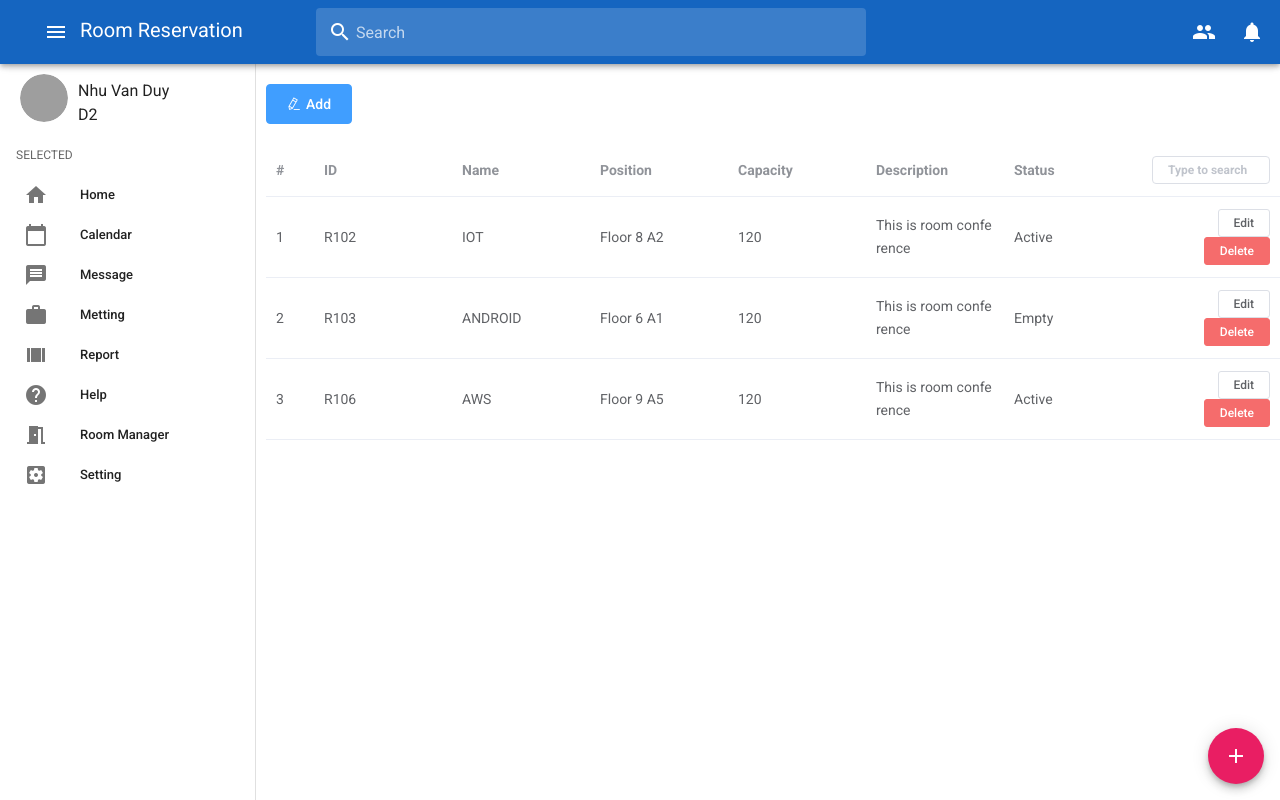
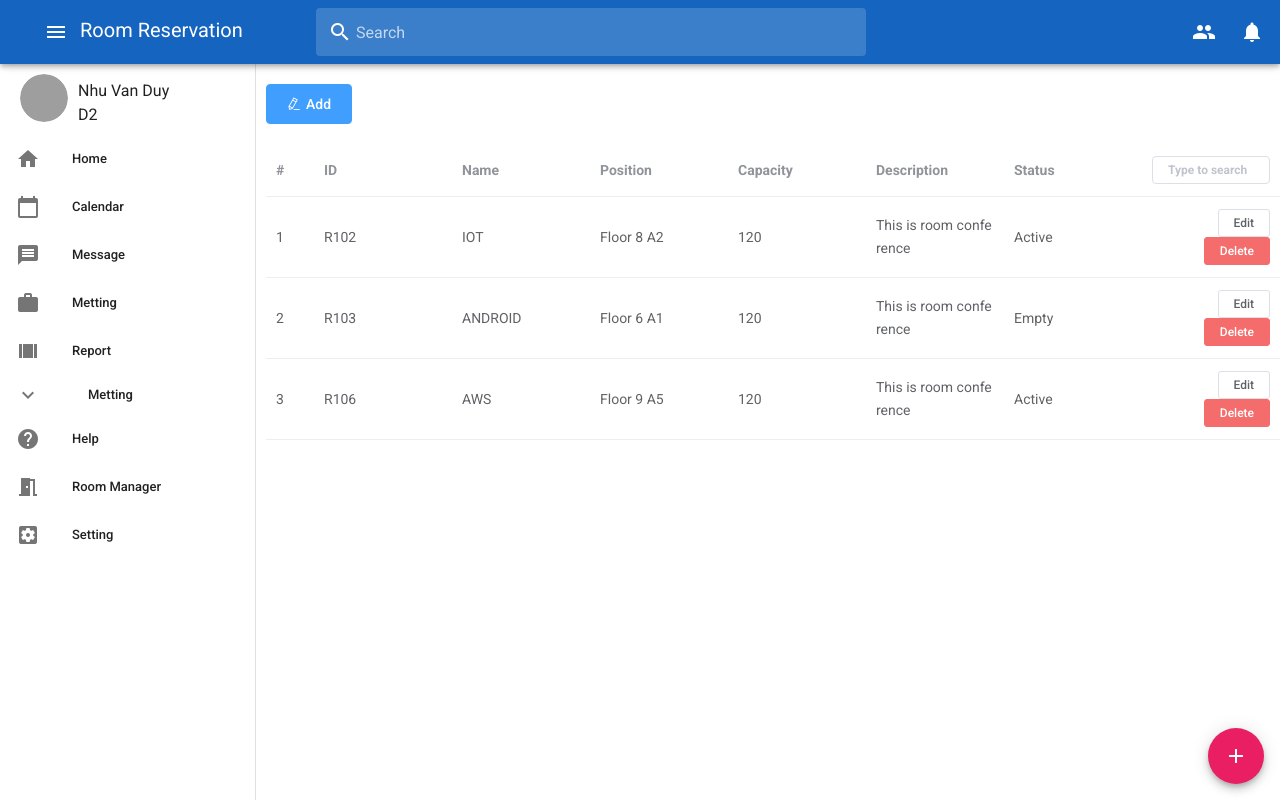
Before and after one commit to nhuvanduy97/Meeting-room-management-application, a Vue app: page /room-manager in a window 1280 px wide. Built offline with nearby package versions, Linux system fonts and the light colour scheme; grey boxes are pictures that could not be loaded.

Commit message:
update ui manager-room

```diff
--- a/src/components/roomManager/RoomManager.vue
+++ b/src/components/roomManager/RoomManager.vue
@@ -31,7 +31,7 @@
       </el-table>
     </div>
 
-    <el-dialog title="Shipping address" :visible.sync="dialogFormVisible">
+    <el-dialog :append-to-body="true" title="Shipping address" :visible.sync="dialogFormVisible">
       <el-form :model="form">
         <el-form-item label="Promotion name" :label-width="formLabelWidth">
           <el-input v-model="form.name" autocomplete="off"></el-input>
@@ -84,16 +84,16 @@
       search: "",
       dialogFormVisible: false,
       form: {
-          name: '',
-          region: '',
-          date1: '',
-          date2: '',
+        name: "",
+        region: "",
+        date1: "",
+        date2: "",
         delivery: false,
         type: [],
-          resource: '',
-          desc: ''
+        resource: "",
+        desc: ""
       },
-        formLabelWidth: '120px'
+      formLabelWidth: "120px"
     };
   },
   methods: {
--- a/src/views/index.vue
+++ b/src/views/index.vue
@@ -10,22 +10,50 @@
           <span>D2</span>
         </div>
       </div>
-      <v-list dense rounded>
-        <v-subheader>SELECTED</v-subheader>
-        <v-list-item-group color="primary" v-model="item">
-          <div v-for="(item, i) in items" :key="i">
+      <v-list dense shaped>
+        <template v-for="item in items">
+          <v-list-group
+            v-if="item.children"
+            :key="item.text"
+            v-model="item.model"
+            :prepend-icon="item.model ? item.icon : item['icon-alt']"
+            append-icon
+
+
+          >
+            <template v-slot:activator>
+              <v-list-item>
+                <v-list-item-content>
+                  <v-list-item-title>{{ item.text }}</v-list-item-title>
+                </v-list-item-content>
+              </v-list-item>
+            </template>
+            <div v-for="(child, i) in item.children" :key="i">
+              <router-link :to="child.href">
+                <v-list-item>
+                  <v-list-item-action v-if="child.icon">
+                    <v-icon>{{ child.icon }}</v-icon>
+                  </v-list-item-action>
+                  <v-list-item-content>
+                    <v-list-item-title>{{ child.text }}</v-list-item-title>
+                  </v-list-item-content>
+                </v-list-item>
+              </router-link>
+            </div>
+          </v-list-group>
+          <div v-else :key="item.text">
             <router-link :to="item.href">
               <v-list-item>
-                <v-list-item-icon>
-                  <v-icon v-text="item.icon"></v-icon>
-                </v-list-item-icon>
+                <v-list-item-action>
+                  <v-icon>{{ item.icon }}</v-icon>
+                </v-list-item-action>
                 <v-list-item-content>
-                  <v-list-item-title v-text="item.text"></v-list-item-title>
+                  <v-list-item-title>{{ item.text }}</v-list-item-title>
                 </v-list-item-content>
               </v-list-item>
             </router-link>
           </div>
-        </v-list-item-group>
+        </template>
       </v-list>
     </v-navigation-drawer>
 
@@ -57,9 +85,9 @@
     </v-app-bar>
 
     <v-content>
-     <div class="content">
+      <div class="content">
         <router-view></router-view>
-     </div>
+      </div>
     </v-content>
 
     <v-btn bottom color="pink" dark fab fixed right @click="dialog = !dialog">
@@ -74,7 +102,7 @@
               <v-row align="center">
                 <!-- <v-avatar size="40px" class="mr-4">
                   <img src="//ssl.gstatic.com/s2/oz/images/sge/grey_silhouette.png" alt />
-                </v-avatar> -->
+                </v-avatar>-->
                 <v-text-field prepend-icon="title" placeholder="Title"></v-text-field>
               </v-row>
             </v-col>
@@ -114,13 +142,36 @@
   data: () => ({
     dialog: false,
     drawer: null,
+    // items: [
+    //   { icon: "home", text: "Home", href: "/home" },
+    //   { icon: "calendar_today", text: "Calendar", href: "/calendar" },
+    //   { icon: "message", text: "Message", href: "/message" },
+    //   { icon: "work", text: "Metting", href: "/home" },
+    //   { icon: "view_array", text: "Report", href: "/report" },
+
+    //   { icon: "help", text: "Help", href: "/home" },
+    //   { icon: "meeting_room", text: "Room Manager", href: "/room-manager" },
+    //   { icon: "settings_applications", text: "Setting", href: "/home" }
+    // ]
     items: [
       { icon: "home", text: "Home", href: "/home" },
       { icon: "calendar_today", text: "Calendar", href: "/calendar" },
       { icon: "message", text: "Message", href: "/message" },
       { icon: "work", text: "Metting", href: "/home" },
       { icon: "view_array", text: "Report", href: "/report" },
-
+      {
+        icon: "keyboard_arrow_up",
+        "icon-alt": "keyboard_arrow_down",
+        text: "Metting",
+        model: false,
+        children: [
+          { text: "Import", href: "/home" },
+          { text: "Export", href: "/home" },
+          { text: "Print", href: "/home" },
+          { text: "Undo changes", href: "/room-manager" },
+          { text: "Other contacts", href: "/room-manager" }
+        ]
+      },
       { icon: "help", text: "Help", href: "/home" },
       { icon: "meeting_room", text: "Room Manager", href: "/room-manager" },
       { icon: "settings_applications", text: "Setting", href: "/home" }
@@ -133,6 +184,9 @@
   padding-left: 10px;
 }
 .v-list-item:hover {
+  background-color: #f6f6f6;
+}
+.v-list-item__content:hover {
   background-color: #f6f6f6;
 }
 a:hover {
```
Lines whose indentation alone changed are shown as unchanged.
